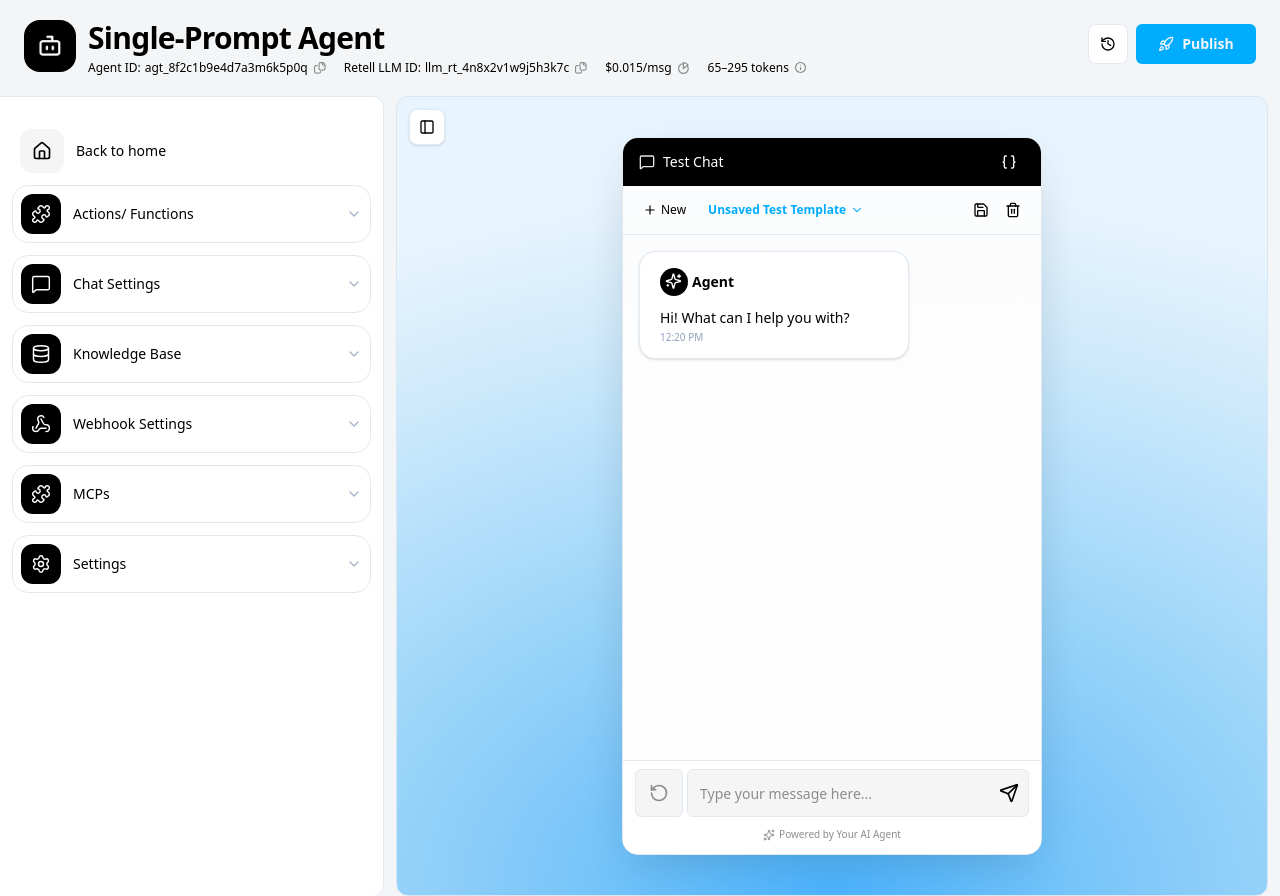
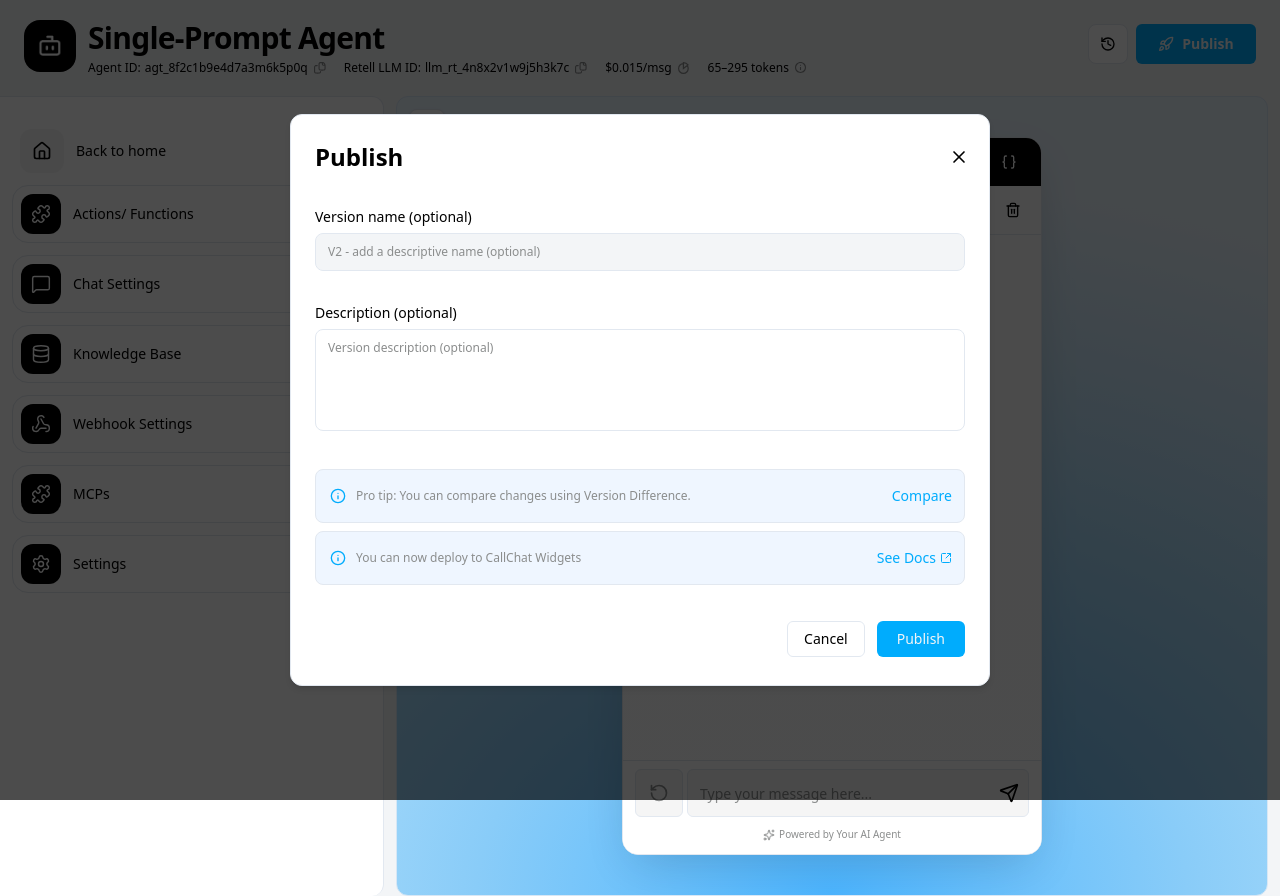
Before and after one commit to HaidarShah208/chatBase-final, a React (Vite) app: page /agents/1 in a window 1280 px wide. Both pictures are taken after a click on the button "Publish". Built offline with nearby package versions, Linux system fonts and the light colour scheme.

Commit message:
create publish modal

```diff
--- a/src/components/agent/AgentWorkspaceHeader.tsx
+++ b/src/components/agent/AgentWorkspaceHeader.tsx
@@ -1,10 +1,12 @@
 import { History, Rocket } from 'lucide-react'
+import { useState } from 'react'
 
 import agentImg from '../../assets/dashboard/agent.png'
 import copyIcon from '../../assets/agentWorkSpace/copy.svg'
 import infoIcon from '../../assets/agentWorkSpace/info.svg'
 import analysis from '../../assets/agentWorkSpace/analysis.svg'
 import { Button } from '../ui/Button'
+import { PublishModal } from './modals/PublishModal'
 import { cn } from '../../lib/cn'
 import type { AgentWorkspaceHeaderProps, AgentWorkspaceMetaEntry } from '../../types/types'
 
@@ -51,6 +53,8 @@ const metaActionBtnClass =
   'shrink-0 rounded p-0.5 text-(--black) hover:bg-(--background) hover:text-(--black)'
 
 export function AgentWorkspaceHeader({ className }: AgentWorkspaceHeaderProps) {
+  const [publishOpen, setPublishOpen] = useState(false)
+
   return (
     <header
       className={cn(
@@ -116,11 +120,13 @@ export function AgentWorkspaceHeader({ className }: AgentWorkspaceHeaderProps) {
           type="button"
           variant="primary"
           className="h-10 w-auto min-w-[120px] gap-2 px-4 text-sm font-semibold"
+          onClick={() => setPublishOpen(true)}
         >
           <Rocket className="h-4 w-4" />
           Publish
         </Button>
       </div>
+      <PublishModal open={publishOpen} onOpenChange={setPublishOpen} />
     </header>
   )
 }
--- /dev/null
+++ b/src/components/agent/modals/PublishModal.tsx
@@ -0,0 +1,94 @@
+import { Modal } from '../../ui/Modal'
+import { Button } from '../../ui/Button'
+import { Info, SquareArrowOutUpRight } from 'lucide-react'
+
+type PublishModalProps = {
+  open: boolean
+  onOpenChange: (open: boolean) => void
+}
+
+export function PublishModal({ open, onOpenChange }: PublishModalProps) {
+  return (
+    <Modal
+      open={open}
+      onOpenChange={onOpenChange}
+      title="Publish"
+      className="max-w-[700px]"
+      footer={
+        <>
+          <Button
+            type="button"
+            variant="outline"
+            className="h-9 px-4 text-sm font-medium"
+            onClick={() => onOpenChange(false)}
+          >
+            Cancel
+          </Button>
+          <Button
+            type="button"
+            variant="primary"
+            className="h-9 px-5 text-sm font-medium"
+          >
+            Publish
+          </Button>
+        </>
+      }
+    >
+      <div className="space-y-8">
+        <div>
+          <label className="block text-sm font-medium text-(--black)">
+            Version name (optional)
+          </label>
+          <input
+            type="text"
+            className="mt-1.5 w-full border border-(--border) rounded-lg bg-(--background) px-3 py-2.5 text-xs text-(--black) outline-none placeholder:text-(--grayish)"
+            placeholder="V2 - add a descriptive name (optional)"
+          />
+        </div>
+        <div>
+          <label className="block text-sm font-medium text-(--black)">
+            Description (optional)
+          </label>
+          <textarea
+            rows={5}
+            className="mt-1.5 w-full resize-none rounded-lg border border-(--border) bg-(--white) px-3 py-2.5 text-xs text-(--black) outline-none placeholder:text-(--grayish)"
+            placeholder="Version description (optional)"
+          />
+        </div>
+
+        <div className="space-y-2 text-xs">
+          <div className="flex items-center justify-between rounded-lg border border-(--border) bg-(--primarySoft) px-3 py-4">
+            <div className="flex items-center gap-2 text-(--grayish)">
+              <span className="flex h-5 w-5 items-center justify-center rounded-full text-sm  text-(--brand)">
+                <Info className='w-4 h-4' />
+              </span>
+              <span>Pro tip: You can compare changes using Version Difference.</span>
+            </div>
+            <button
+              type="button"
+              className="text-xs md:text-sm  cursor-pointer font-medium text-(--brand) underline-offset-2 hover:underline"
+            >
+              Compare
+            </button>
+          </div>
+
+          <div className="flex items-center justify-between rounded-lg border border-(--border) bg-(--primarySoft) px-3 py-4">
+            <div className="flex items-center gap-2 text-(--grayish)">
+              <span className="flex h-5 w-5 items-center justify-center rounded-full text-[10px] font-semibold text-(--brand)">
+              <Info className='w-4 h-4' />
+              </span>
+              <span>You can now deploy to CallChat Widgets</span>
+            </div>
+            <button
+              type="button"
+              className="text-xs md:text-sm cursor-pointer inline-flex gap-0 md:gap-1 font-medium text-(--brand) underline-offset-2 hover:underline"
+            >
+              See Docs
+              <SquareArrowOutUpRight className='w-3 mt-1 h-3' />
+            </button>
+          </div>
+        </div>
+      </div>
+    </Modal>
+  )
+}
```
